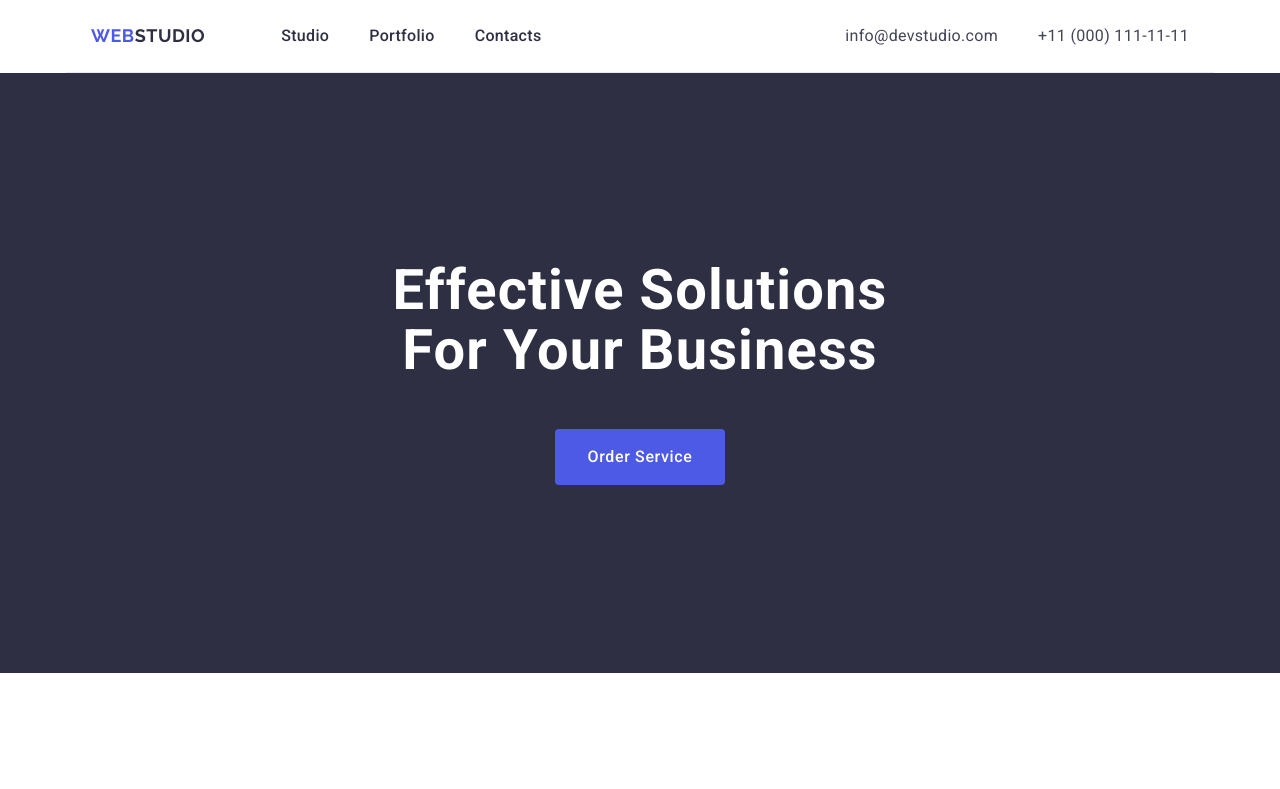
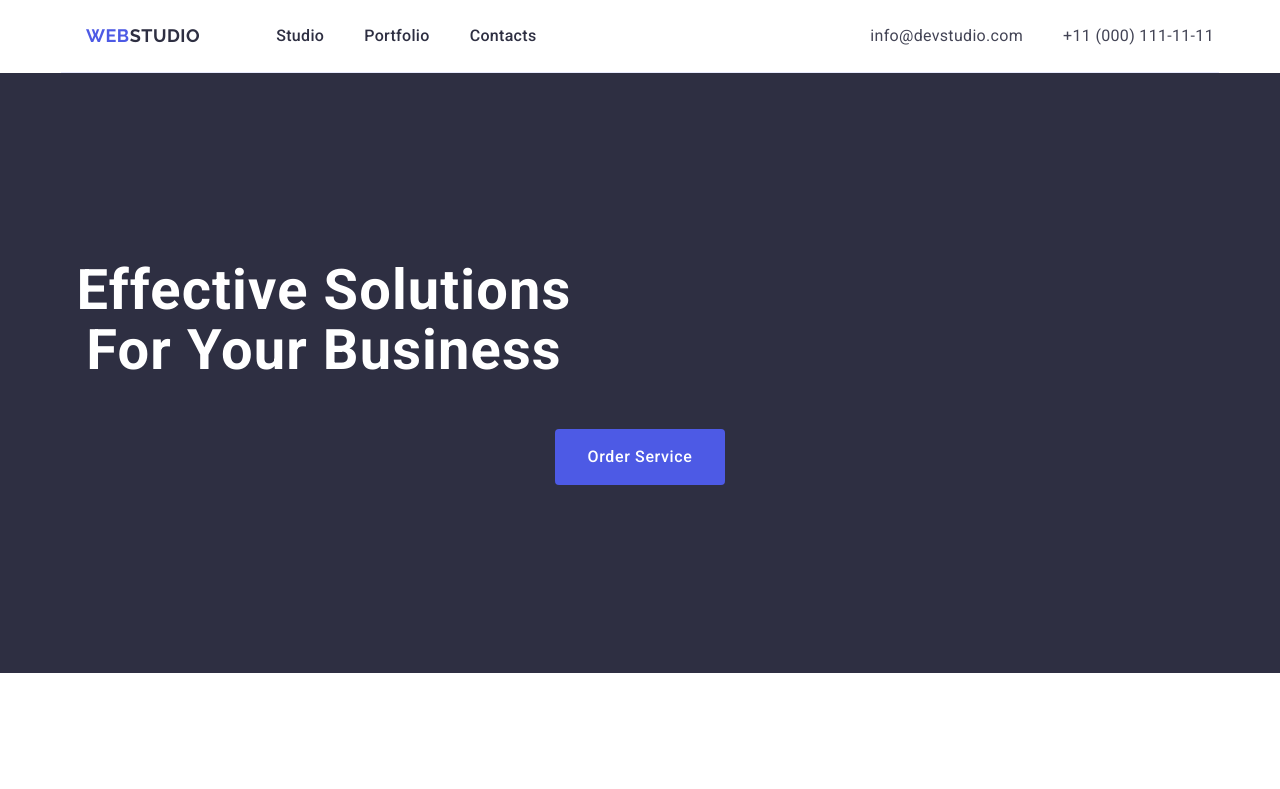
Before and after one commit to Anton1256/goit-markup-hw-03, a plain HTML site: page index.html in a window 1280 px wide. Shown: the top 789 px of the page. Drawn offline with nearby package versions, Linux system fonts and the light colour scheme.

Commit message:
fix global

```diff
--- a/css/styles.css
+++ b/css/styles.css
@@ -51,14 +51,13 @@ footer {
 /* #region Header */
 
 .header-page {
-  max-width: 1148px;
+  max-width: 1158px;
   margin: 0 auto;
   padding: 0 10px;
   border-bottom: 1px solid #e7e9fc;
 }
 
 .container-header {
-  display: flex;
   display: flex;
   justify-content: space-between;
 }
@@ -143,7 +142,7 @@ footer {
 }
 
 .container {
-  max-width: 1158px;
+  width: 1158px;
   padding-left: 15px;
   padding-right: 15px;
   margin: 0 auto;
@@ -246,7 +245,7 @@ footer {
 }
 
 .team-card-list {
-  max-width: 1148px;
+  max-width: 1158px;
   margin: 0 auto;
   padding: 0 10px;
   display: flex;
```
